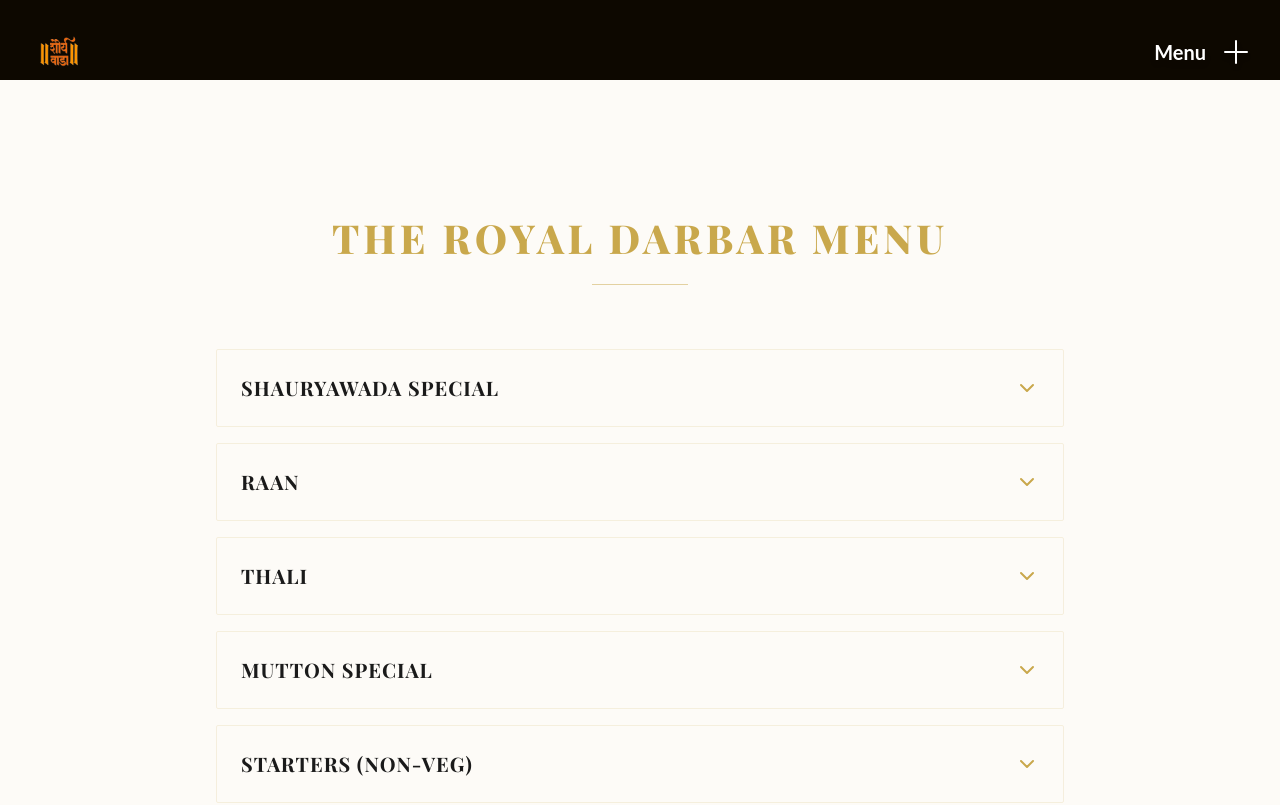
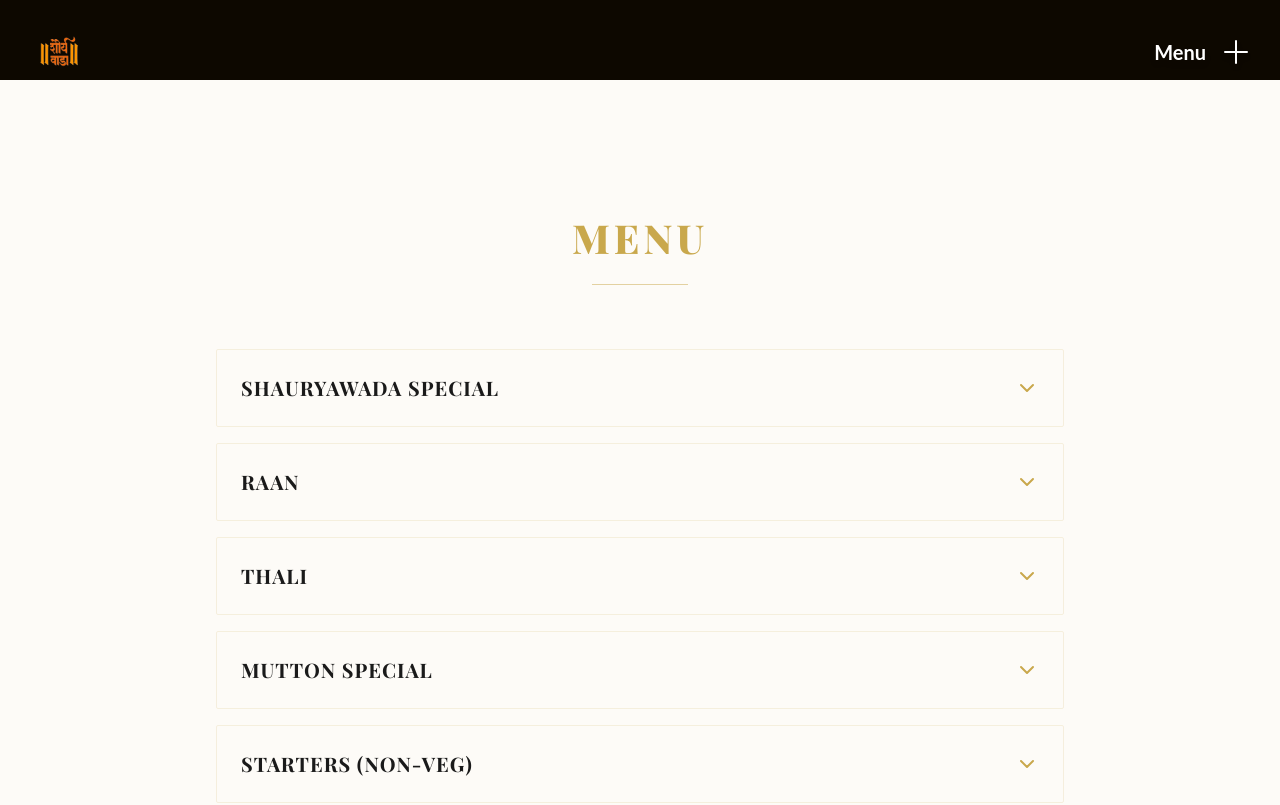
Before and after one commit to vaibhavcoreai/hotel_shouryawada, a Next.js app: page /menu in a window 1280 px wide. Shown: the top 805 px of the page. Built offline with nearby package versions, Linux system fonts and the light colour scheme.

Commit message:
Changing minor details in fullmenu page

```diff
--- a/components/FullMenu.tsx
+++ b/components/FullMenu.tsx
@@ -225,7 +225,7 @@
             className="font-heading font-extrabold uppercase tracking-widest mb-4"
             style={{ fontSize: "clamp(1.5rem, 4vw, 2.5rem)", color: "#C9A84C" }}
           >
-            The Royal Darbar Menu
+            Menu
           </h2>
           <div className="w-24 h-px mx-auto" style={{ background: "rgba(201,168,76,0.5)" }} />
         </div>
```
